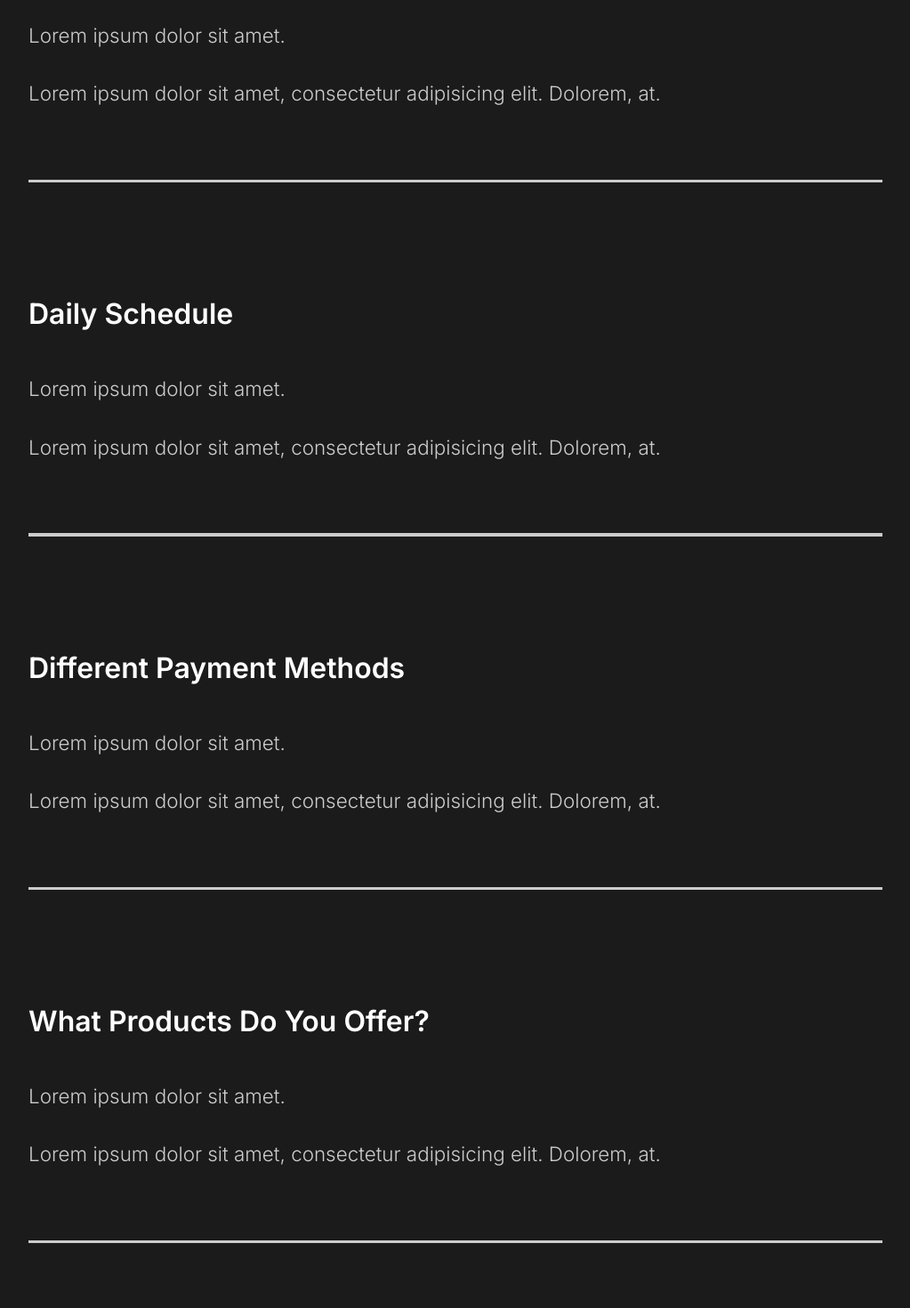
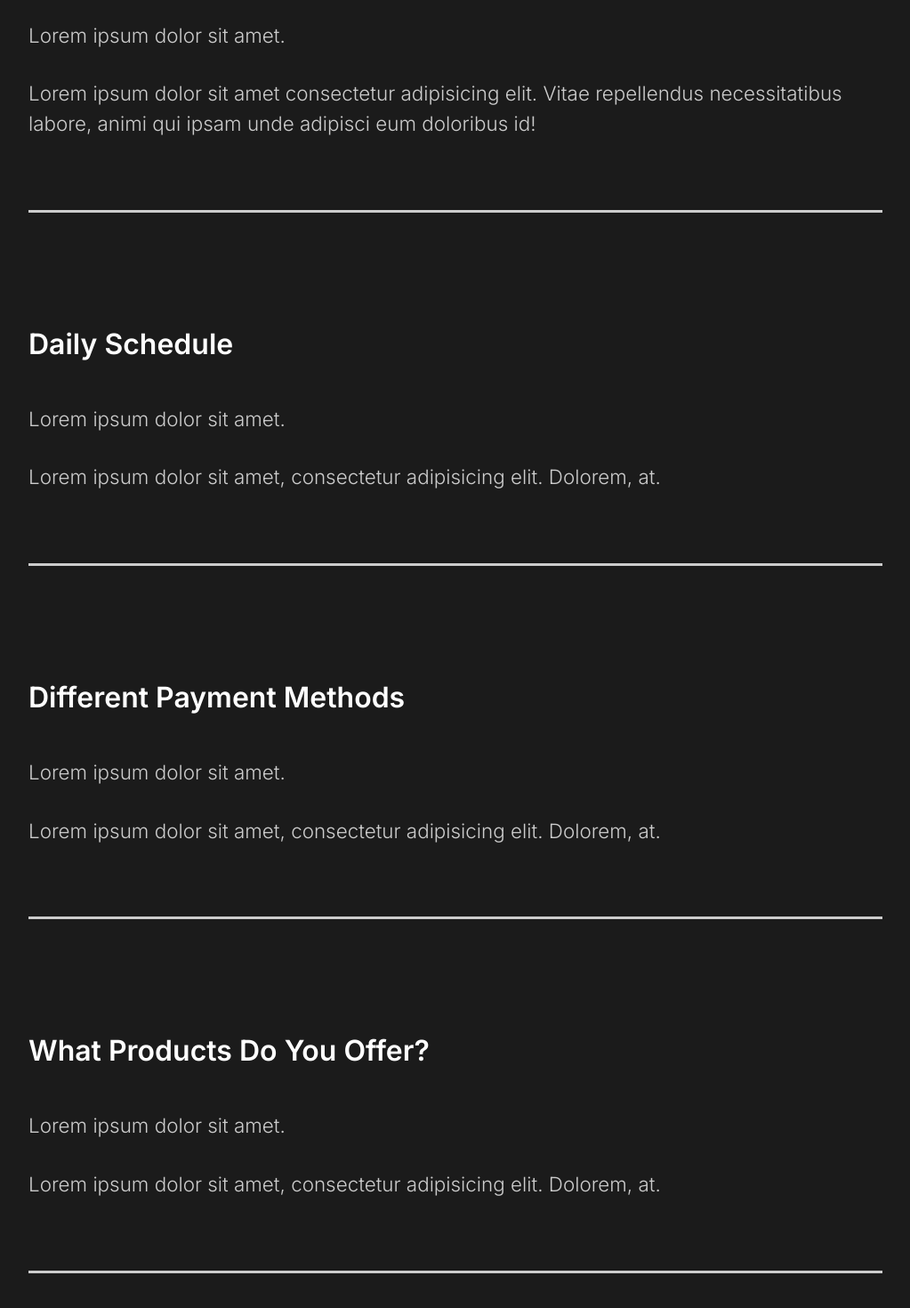
Before and after one commit to NicolasVarone/capture, a React (Create React App) app: page / in a window 1280 px wide. Shown: the part 2529-3999 px from the top of the page at 89% size, without its empty margins (128-1151 px from the left). Built offline with nearby package versions, Linux system fonts and the light colour scheme.

Commit message:
Faq animation

```diff
--- a/src/components/FaqSection.js
+++ b/src/components/FaqSection.js
@@ -1,7 +1,11 @@
 import React from "react";
+// Component
+import Toggle from "./Toggle";
 //Style
 import styled from "styled-components";
 import { About } from "../styles";
+// Animation
+import { AnimateSharedLayout } from "framer-motion";
 
 const FaqSection = () => {
   return (
@@ -10,50 +14,45 @@
         <h2>
           Any Questions <span>FAQ</span>
         </h2>
-        <div className="question">
-          <h4>How Do I Start?</h4>
+        <AnimateSharedLayout>
+          <Toggle title="How Do I Start?">
             <div className="answer">
               <p>Lorem ipsum dolor sit amet.</p>
               <p>
-              Lorem ipsum dolor sit amet, consectetur adipisicing elit. Dolorem,
-              at.
+                Lorem ipsum dolor sit amet consectetur adipisicing elit. Vitae
+                repellendus necessitatibus labore, animi qui ipsam unde adipisci
+                eum doloribus id!
               </p>
             </div>
-          <div className="faq-line"></div>
-        </div>
-        <div className="question">
-          <h4>Daily Schedule</h4>
+          </Toggle>
+          <Toggle title="Daily Schedule">
             <div className="answer">
               <p>Lorem ipsum dolor sit amet.</p>
               <p>
-              Lorem ipsum dolor sit amet, consectetur adipisicing elit. Dolorem,
-              at.
+                Lorem ipsum dolor sit amet, consectetur adipisicing elit.
+                Dolorem, at.
               </p>
             </div>
-          <div className="faq-line"></div>
-        </div>
-        <div className="question">
-          <h4>Different Payment Methods</h4>
+          </Toggle>
+          <Toggle title="Different Payment Methods">
             <div className="answer">
               <p>Lorem ipsum dolor sit amet.</p>
               <p>
-              Lorem ipsum dolor sit amet, consectetur adipisicing elit. Dolorem,
-              at.
+                Lorem ipsum dolor sit amet, consectetur adipisicing elit.
+                Dolorem, at.
               </p>
             </div>
-          <div className="faq-line"></div>
-        </div>
-        <div className="question">
-          <h4>What Products Do You Offer?</h4>
+          </Toggle>
+          <Toggle title="What Products Do You Offer?">
             <div className="answer">
               <p>Lorem ipsum dolor sit amet.</p>
               <p>
-              Lorem ipsum dolor sit amet, consectetur adipisicing elit. Dolorem,
-              at.
+                Lorem ipsum dolor sit amet, consectetur adipisicing elit.
+                Dolorem, at.
               </p>
             </div>
-          <div className="faq-line"></div>
-        </div>
+          </Toggle>
+        </AnimateSharedLayout>
       </Faq>
     </div>
   );
--- /dev/null
+++ b/src/components/Toggle.js
@@ -0,0 +1,17 @@
+import { motion } from "framer-motion";
+import React, { useState } from "react";
+
+const Toggle = ({ children, title }) => {
+  const [toggle, setToggle] = useState(true);
+
+  return (
+    <motion.div layout className="question" onClick={() => setToggle(!toggle)}>
+      <motion.h4 layout>{title}</motion.h4>
+      {toggle ? children : ""}
+
+      <div className="faq-line"></div>
+    </motion.div>
+  );
+};
+
+export default Toggle;
```
Also changed, not shown: 1 other file (tests, documents, lock files or other folders). Lines whose indentation alone changed are shown as unchanged.
